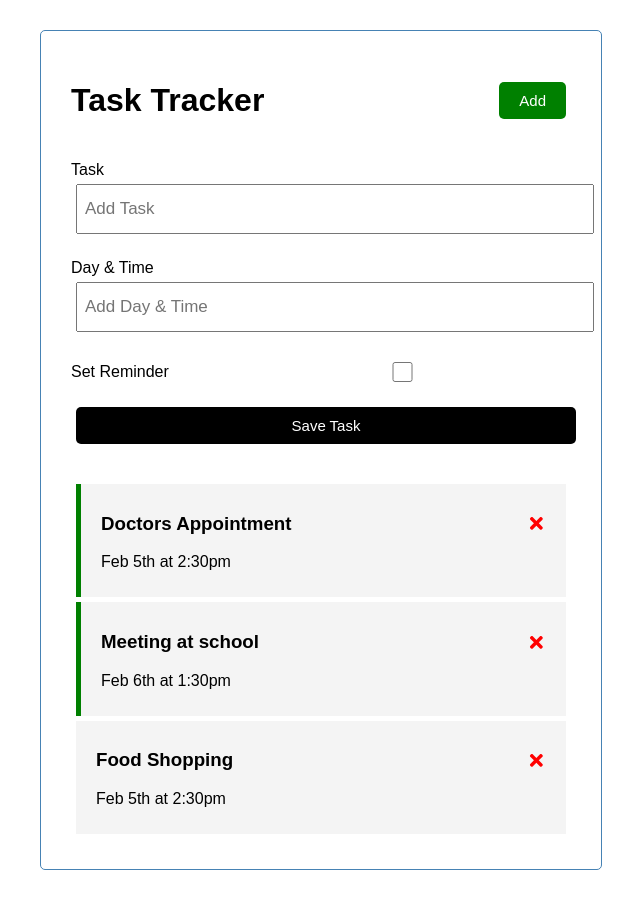
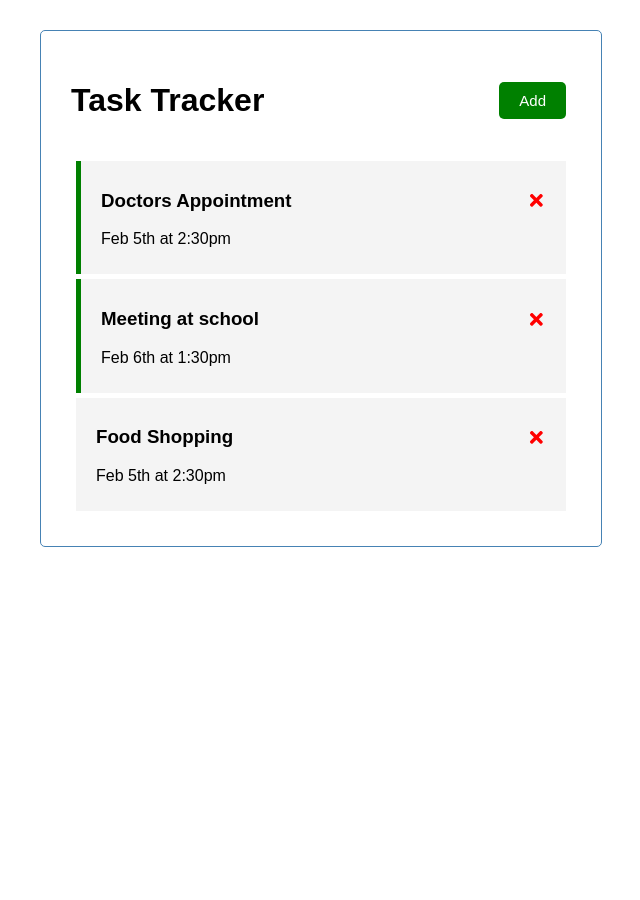
Before and after one commit to mrsuber/odin_project_13_Introduction_to_React, a React (Create React App) app in the folder task-app/: page / in a window 1280 px wide. Shown: the whole page, without its empty margins (319-959 px from the left). After the commit the page ends 800 px from the top, so only its background shows below. Built offline with nearby package versions, Linux system fonts and the light colour scheme.

Commit message:
the toggle button to add task has been set to show when you want to add task else it shows only the task tat already exist

```diff
--- a/task-app/src/App.js
+++ b/task-app/src/App.js
@@ -4,6 +4,7 @@
 import AddTask from './components/AddTask'
 function App() {
   // woring on the add button to toggle when a task is to be added
+  const [showAddTask,setShowAddTask]=useState(false)
 
   //end of toggle
   const [tasks, setTasks] = useState(
@@ -52,8 +53,8 @@
 
   return (
     <div className="container">
-      <Header  />
-      <AddTask onAdd = {addTask}/>
+      <Header  onAdd={()=>setShowAddTask(!showAddTask)} showAdd={showAddTask}/>
+      {showAddTask && <AddTask onAdd = {addTask}/>}
       {tasks.length>0? <Tasks tasks={tasks} onDelete={deleteTask} onToggle={toggleReminder}/>: 'No Task To Show'}
 
 
--- a/task-app/src/components/Header.js
+++ b/task-app/src/components/Header.js
@@ -1,14 +1,12 @@
 import PropTypes from 'prop-types'
 import Button from './Button'
-const Header = ({title}) =>{
-  const onClick=()=>{
-    console.log('click add')
-  }
+const Header = ({title, onAdd,showAdd}) =>{
+
   return(
     <header className='header'>
 
       <h1>{title}</h1>
-      <Button color = 'green' text='Add' onClick={onClick}/>
+      <Button color = {showAdd ?'red':'green'} text={showAdd ?'Close':'Add'} onClick={onAdd}/>
     </header>
   )
 }
```
